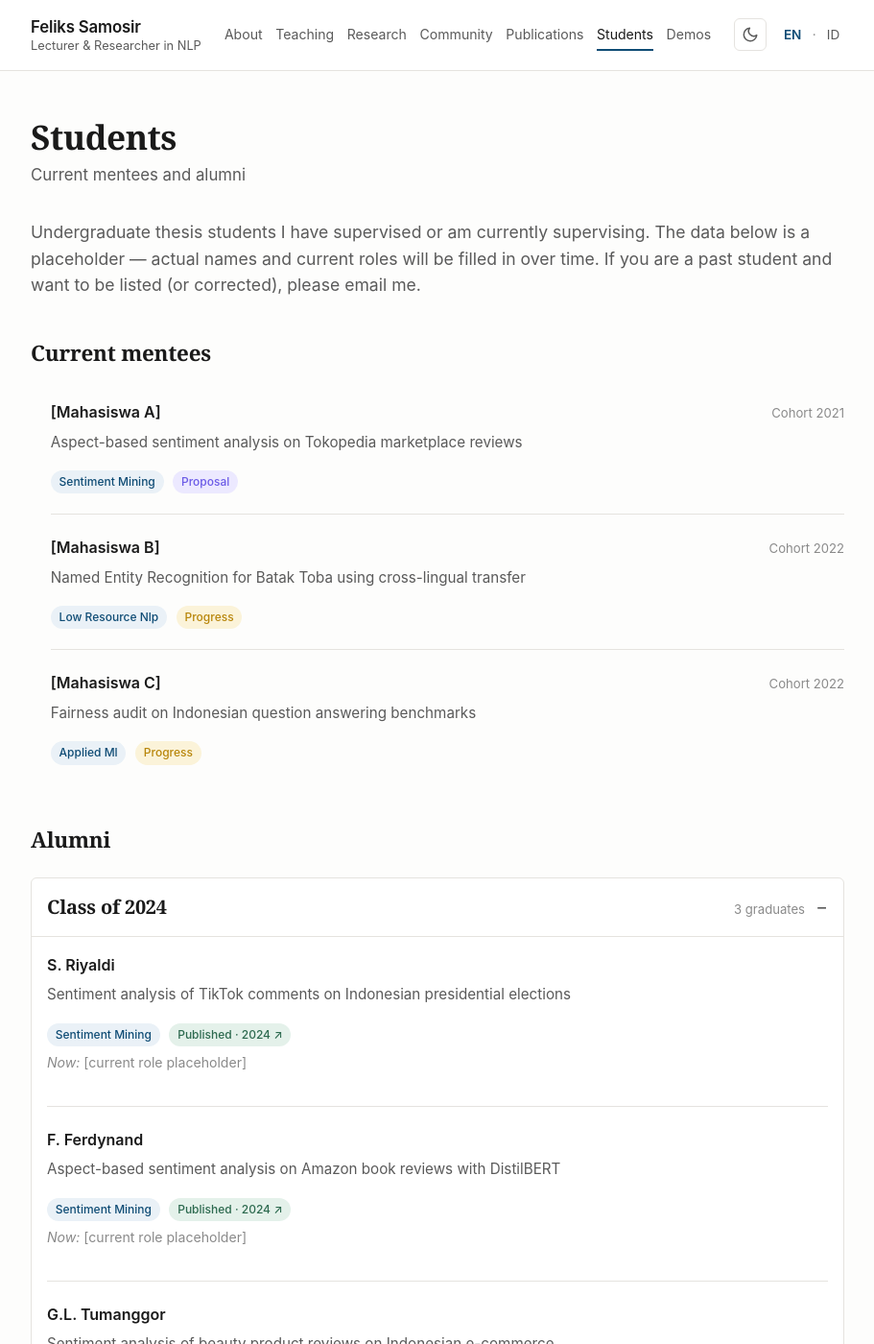
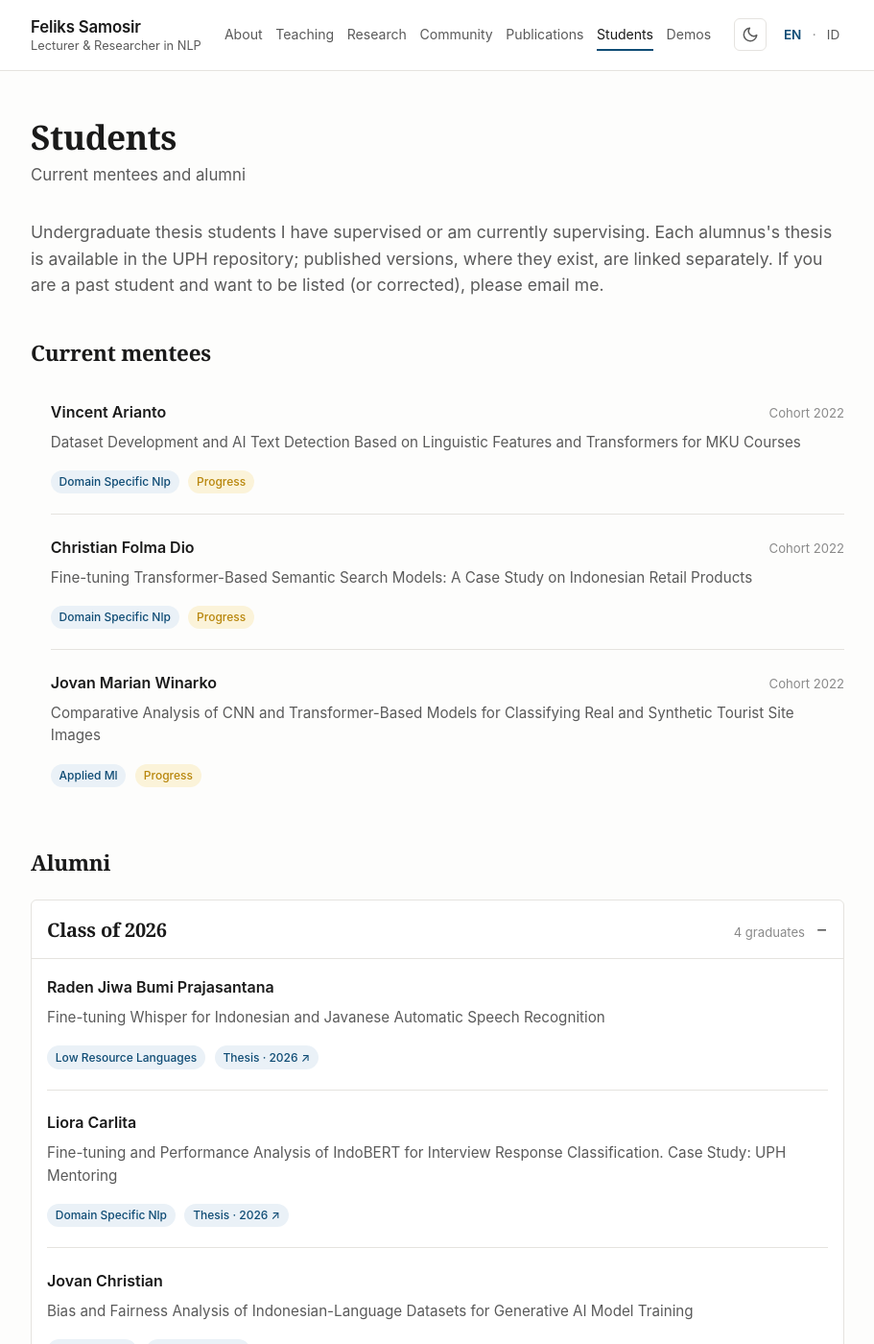
Before and after one commit to FeliksMakarios/feliksmakarios.github.io, a Jekyll site: the page built from en/students.md, in a window 1280 px wide and 1400 px high. Shown: the whole window at 96% size, without its empty margins (184-1095 px from the left). Built offline with Jekyll 4.4.1, drawn with Linux system fonts in a browser that asks for light colours; some of the changed text lies outside the part shown.

Commit message:
Phase 2.3: real student data with thesis & publication links

```diff
--- a/_data/publications.yml
+++ b/_data/publications.yml
@@ -44,7 +44,7 @@
   venue: "2025 22nd International Conference on Electrical Engineering/Electronics, Computer, Telecommunications and Information Technology (ECTI-CON)"
   venue_type: conference
   year: 2025
-  url: ""
+  url: "https://ieeexplore.ieee.org/document/11100717/"
   area: applied-ml
   sub_area: ensemble-methods
 
--- a/_data/students.yml
+++ b/_data/students.yml
@@ -1,76 +1,151 @@
-# Dummy data. Replace with actual mentees/alumni.
 # Fields:
-#   name, cohort (angkatan year), title (bilingual), area (matches research.yml ID),
-#   status (proposal | progress | defense | graduated),
-#   year_graduated (optional, for alumni), current_role (optional)
+#   name, cohort/year_graduated, title (bilingual), area,
+#   publication (optional, ID from publications.yml),
+#   thesis_url (optional, link to UPH repo or other thesis archive),
+#   current_role (optional),
+#   status (current only: proposal | progress | defense | graduated)
 
 current:
-  - name: "[Mahasiswa A]"
-    cohort: 2021
-    title:
-      en: "Aspect-based sentiment analysis on Tokopedia marketplace reviews"
-      id: "Analisis sentimen berbasis aspek pada review marketplace Tokopedia"
-    area: sentiment-mining
-    status: proposal
-
-  - name: "[Mahasiswa B]"
+  - name: "Vincent Arianto"
     cohort: 2022
     title:
-      en: "Named Entity Recognition for Batak Toba using cross-lingual transfer"
-      id: "Named Entity Recognition untuk Batak Toba menggunakan cross-lingual transfer"
-    area: low-resource-nlp
+      en: "Dataset Development and AI Text Detection Based on Linguistic Features and Transformers for MKU Courses"
+      id: "Pengembangan Dataset dan Deteksi Teks AI Berbasis Fitur Linguistik dan Transformer pada MKU"
+    area: domain-specific-nlp
     status: progress
 
-  - name: "[Mahasiswa C]"
+  - name: "Christian Folma Dio"
     cohort: 2022
     title:
-      en: "Fairness audit on Indonesian question answering benchmarks"
-      id: "Audit fairness pada benchmark question answering Indonesia"
+      en: "Fine-tuning Transformer-Based Semantic Search Models: A Case Study on Indonesian Retail Products"
+      id: "Fine-tuning Model Pencarian Semantik berbasis Transformers: Studi Kasus Produk Ritel Berbahasa Indonesia"
+    area: domain-specific-nlp
+    status: progress
+
+  - name: "Jovan Marian Winarko"
+    cohort: 2022
+    title:
+      en: "Comparative Analysis of CNN and Transformer-Based Models for Classifying Real and Synthetic Tourist Site Images"
+      id: "Analisis Perbandingan CNN dan Model Berbasis Transformer Untuk Klasifikasi Citra Tempat Wisata Asli dan Sintetis"
     area: applied-ml
     status: progress
 
 alumni:
-  - name: "G.L. Tumanggor"
+  # ---- Class of 2026 ----
+  - name: "Erwiyono Yusuf"
+    year_graduated: 2026
+    title:
+      en: "Fine-tuning Transformer Models to Improve Semantic Search of Indonesian Qur'an Translations"
+      id: "Fine-tuning Model Transformer untuk Peningkatan Pencarian Semantik Al-Qur'an Terjemahan Bahasa Indonesia"
+    area: domain-specific-nlp
+    thesis_url: "https://repository.uph.edu/id/eprint/74064/"
+
+  - name: "Jovan Christian"
+    year_graduated: 2026
+    title:
+      en: "Bias and Fairness Analysis of Indonesian-Language Datasets for Generative AI Model Training"
+      id: "Analisis Bias dan Keadilan pada Dataset Berbahasa Indonesia untuk Pelatihan Generative Artificial Intelligence Model"
+    area: bias-fairness
+    thesis_url: "https://repository.uph.edu/id/eprint/73904/"
+
+  - name: "Liora Carlita"
+    year_graduated: 2026
+    title:
+      en: "Fine-tuning and Performance Analysis of IndoBERT for Interview Response Classification. Case Study: UPH Mentoring"
+      id: "Fine-tuning dan Analisis Performa Model IndoBERT untuk Klasifikasi Jawaban Wawancara. Studi Kasus: Mentoring UPH"
+    area: domain-specific-nlp
+    thesis_url: "https://repository.uph.edu/id/eprint/74031/"
+
+  - name: "Raden Jiwa Bumi Prajasantana"
+    year_graduated: 2026
+    title:
+      en: "Fine-tuning Whisper for Indonesian and Javanese Automatic Speech Recognition"
+      id: "Fine-tuning Whisper untuk Pengenalan Ucapan Otomatis Bahasa Indonesia dan Bahasa Jawa"
+    area: low-resource-languages
+    thesis_url: "https://repository.uph.edu/id/eprint/74065/"
+
+  # ---- Class of 2025 ----
+  - name: "Edward Engelbert Wiguna"
+    year_graduated: 2025
+    title:
+      en: "Mind Map Generation using Hierarchical Clustering and Transformer Methods for Scientific Articles"
+      id: "Pembangkitan Peta Pikiran Menggunakan Metode Hierarchical Clustering dan Transformer untuk Artikel Ilmiah"
+    area: domain-specific-nlp
+    thesis_url: "http://repository.uph.edu/id/eprint/69104/"
+
+  - name: "Marjuenz Henry Suparto"
+    year_graduated: 2025
+    title:
+      en: "Projection Analysis of Carbon Emissions in Indonesia for Net Zero Emission using Time Series Models"
+      id: "Analisis Proyeksi Emisi Karbon di Indonesia untuk Net Zero Emission Menggunakan Model Time Series"
+    area: applied-ml
+    thesis_url: "http://repository.uph.edu/id/eprint/69031/"
+
+  # ---- Class of 2024 ----
+  - name: "Angga Gamma Putra"
     year_graduated: 2024
     title:
-      en: "Sentiment analysis of beauty product reviews on Indonesian e-commerce"
-      id: "Analisis sentimen review produk kecantikan pada e-commerce Indonesia"
-    area: sentiment-mining
-    publication: beauty-2024
-    current_role: "[current role placeholder]"
+      en: "Development of a Sentiment Analysis Model on Twitter for the #israelpalestinewar Hashtag"
+      id: "Pengembangan Model Analisis Sentimen pada Media Sosial Twitter untuk Tagar #israelpalestinewar"
+    area: domain-specific-nlp
+    thesis_url: "https://repository.uph.edu/id/eprint/64029/"
 
-  - name: "F. Ferdynand"
+  - name: "Audrey Roselian"
     year_graduated: 2024
     title:
-      en: "Aspect-based sentiment analysis on Amazon book reviews with DistilBERT"
-      id: "Analisis sentimen berbasis aspek pada review buku Amazon dengan DistilBERT"
-    area: sentiment-mining
-    publication: absa-book-2024
-    current_role: "[current role placeholder]"
+      en: "Comparative Analysis of Abstractive and Extractive Summarization Methods with Flan-T5 on News Text"
+      id: "Analisis Komparatif Metode Peringkasan Abstraktif dan Ekstraktif dengan Model Flan-T5 pada Teks Berita"
+    area: domain-specific-nlp
+    thesis_url: "http://repository.uph.edu/id/eprint/68412/"
 
-  - name: "S. Riyaldi"
+  - name: "Ferdynand"
     year_graduated: 2024
     title:
-      en: "Sentiment analysis of TikTok comments on Indonesian presidential elections"
-      id: "Analisis sentimen komentar TikTok pada pemilihan presiden Indonesia"
-    area: sentiment-mining
+      en: "Aspect-Based Sentiment Analysis on Amazon Book Reviews using DistilBERT base"
+      id: "Aspect based Sentiment Analysis on Amazon Book Review using DistilBERT base"
+    area: domain-specific-nlp
+    publication: absa-book-2024
+    thesis_url: "https://repository.uph.edu/id/eprint/64222/"
+
+  - name: "Gavrila Louise Tumanggor"
+    year_graduated: 2024
+    title:
+      en: "Aspect-Based Sentiment Analysis: Classifying Beauty Product Reviews with IndoBERT"
+      id: "Analisis Sentimen Berbasis Aspek: Klasifikasi Ulasan Produk Kecantikan dengan IndoBERT"
+    area: domain-specific-nlp
+    publication: absa-ecom-2026
+    thesis_url: "https://repository.uph.edu/id/eprint/68409/"
+
+  - name: "Kevin"
+    year_graduated: 2024
+    title:
+      en: "Sentiment Analysis of Traveloka App Reviews on App Marketplaces using DistilBERT"
+      id: "Analisis Sentimen Ulasan Aplikasi Traveloka pada App Marketplace Menggunakan DistilBERT"
+    area: domain-specific-nlp
+    thesis_url: "https://repository.uph.edu/id/eprint/64810/"
+
+  - name: "Riechie"
+    year_graduated: 2024
+    title:
+      en: "Comparative Analysis of Tree-Based Ensemble Learning Methods: An Empirical Study on Singapore Air Quality Based on Socioeconomic Aspects"
+      id: "Analisis Perbandingan Metode Tree-based Ensemble Learning: Studi Empiris pada Kualitas Udara di Singapura Berdasarkan Aspek Sosioekonomi"
+    area: applied-ml
+    publication: air-quality-ensemble-2025
+    thesis_url: "https://repository.uph.edu/id/eprint/71127/"
+
+  - name: "Sidney Cempaka Polii"
+    year_graduated: 2024
+    title:
+      en: "Multi-faceted Analysis of Missile Attacks in Ukraine with Machine Learning: Trends, Impacts, and Future Risks"
+      id: "Analisis Multi-faset Serangan Rudal di Ukraina dengan Machine Learning: Tren, Dampak, dan Risiko di Masa Depan"
+    area: applied-ml
+    thesis_url: "https://repository.uph.edu/id/eprint/70417/"
+
+  - name: "Steven Riyaldi"
+    year_graduated: 2024
+    title:
+      en: "Sentiment Analysis of TikTok Comments on the 2024 Indonesian Presidential Election using BERT"
+      id: "Analisis Sentimen Komentar Terhadap Pilpres 2024 pada Sosial Media Tiktok Menggunakan BERT"
+    area: domain-specific-nlp
     publication: tiktok-2024
-    current_role: "[current role placeholder]"
-
-  - name: "A.R. Mitra"
-    year_graduated: 2023
-    title:
-      en: "Mind map generation from scientific articles for higher education"
-      id: "Generasi mind map dari artikel ilmiah untuk pendidikan tinggi"
-    area: semantic-retrieval
-    publication: mindmap-2023
-    current_role: "[current role placeholder]"
-
-  - name: "S. Mendrofa"
-    year_graduated: 2023
-    title:
-      en: "IndoBerea: semantic search for theological texts"
-      id: "IndoBerea: pencarian semantik untuk teks teologi"
-    area: semantic-retrieval
-    publication: indoberea-2023
-    current_role: "[current role placeholder]"
+    thesis_url: "https://repository.uph.edu/id/eprint/64734/"
--- a/en/students.md
+++ b/en/students.md
@@ -8,9 +8,10 @@
 ---
 
 <p class="lead">
-Undergraduate thesis students I have supervised or am currently supervising. The data
-below is a placeholder — actual names and current roles will be filled in over time.
-If you are a past student and want to be listed (or corrected), please email me.
+Undergraduate thesis students I have supervised or am currently supervising. Each
+alumnus's thesis is available in the UPH repository; published versions, where they
+exist, are linked separately. If you are a past student and want to be listed
+(or corrected), please email me.
 </p>
 
 <h2>Current mentees</h2>
@@ -42,7 +43,7 @@
 {% if alumni and alumni.size > 0 %}
 {% assign alumni_years = alumni | map: "year_graduated" | uniq %}
 <div class="alumni-timeline">
-{% for year in alumni_years %}{% assign year_alumni = alumni | where: "year_graduated", year %}<details class="year-group" open><summary class="year-summary"><span class="year-label">Class of {{ year }}</span><span class="year-count">{{ year_alumni.size }} {% if year_alumni.size == 1 %}graduate{% else %}graduates{% endif %}</span></summary><ul class="student-list">{% for s in year_alumni %}<li class="student-item"><div class="student-header"><span class="student-name">{{ s.name }}</span></div><p class="student-title">{{ s.title.en }}</p><div class="student-meta"><span class="tag tag-area">{{ s.area | replace: '-', ' ' | capitalize }}</span>{% if s.publication %}{% assign pub = site.data.publications | where: "id", s.publication | first %}{% if pub %}{% if pub.url and pub.url != "" %}<a href="{{ pub.url }}" target="_blank" rel="noopener external" class="tag tag-pub">Published · {{ pub.year }} ↗</a>{% else %}<span class="tag tag-pub">Published · {{ pub.year }}</span>{% endif %}{% endif %}{% endif %}</div>{% if s.current_role %}<p class="student-role"><em>Now:</em> {{ s.current_role }}</p>{% endif %}</li>{% endfor %}</ul></details>{% endfor %}
+{% for year in alumni_years %}{% assign year_alumni = alumni | where: "year_graduated", year %}<details class="year-group" open><summary class="year-summary"><span class="year-label">Class of {{ year }}</span><span class="year-count">{{ year_alumni.size }} {% if year_alumni.size == 1 %}graduate{% else %}graduates{% endif %}</span></summary><ul class="student-list">{% for s in year_alumni %}<li class="student-item"><div class="student-header"><span class="student-name">{{ s.name }}</span></div><p class="student-title">{{ s.title.en }}</p><div class="student-meta"><span class="tag tag-area">{{ s.area | replace: '-', ' ' | capitalize }}</span>{% if s.publication %}{% assign pub = site.data.publications | where: "id", s.publication | first %}{% if pub %}{% if pub.url and pub.url != "" %}<a href="{{ pub.url }}" target="_blank" rel="noopener external" class="tag tag-pub">Published · {{ pub.year }} ↗</a>{% else %}<span class="tag tag-pub">Published · {{ pub.year }}</span>{% endif %}{% endif %}{% endif %}{% if s.thesis_url and s.thesis_url != "" %}<a href="{{ s.thesis_url }}" target="_blank" rel="noopener external" class="tag tag-thesis">Thesis · {{ s.year_graduated }} ↗</a>{% endif %}</div>{% if s.current_role %}<p class="student-role"><em>Now:</em> {{ s.current_role }}</p>{% endif %}</li>{% endfor %}</ul></details>{% endfor %}
 </div>
 {% else %}
 <p class="muted-note">No alumni listed yet.</p>
```
Also changed, not shown: id/students.md (+4 -4 lines).
